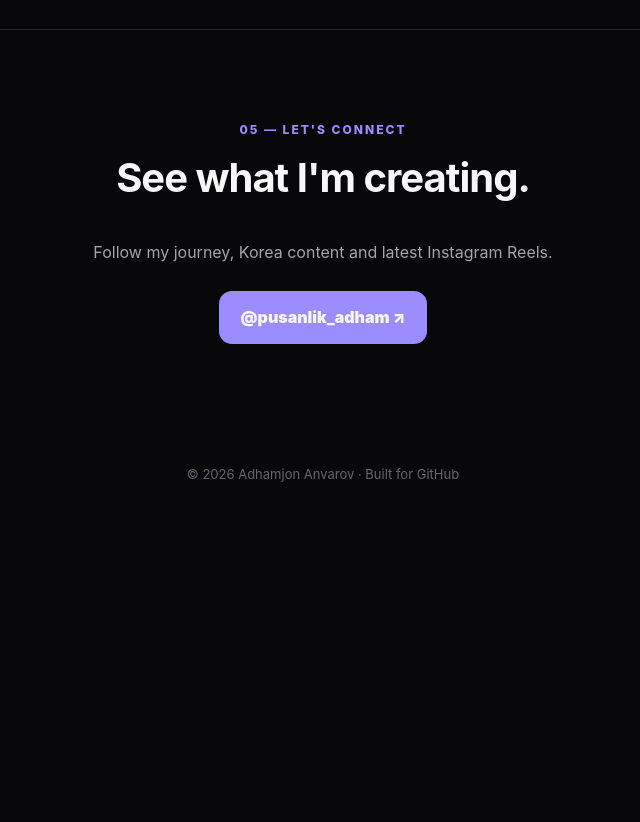
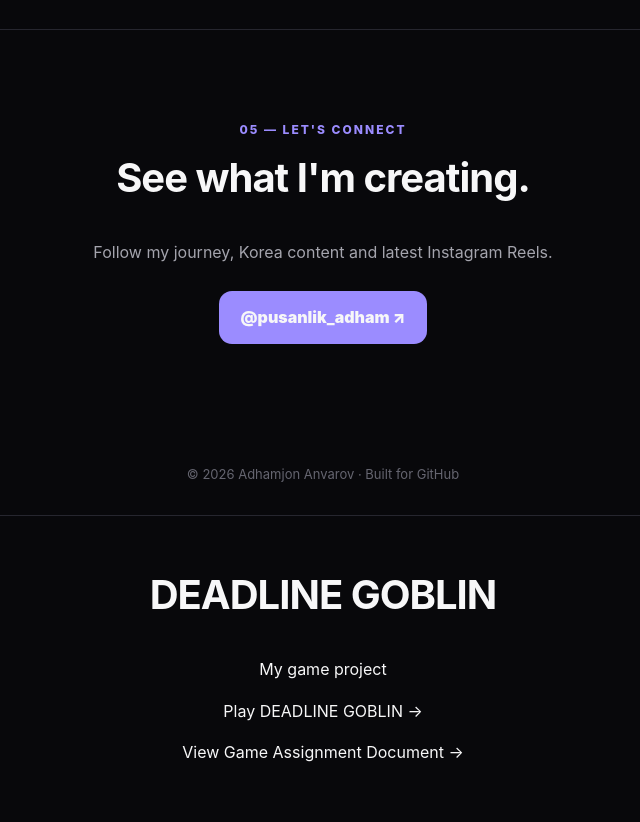
Before and after one commit to adhamjon5454/Portfolio, a plain HTML site: page index.html in a window 1280 px wide. Shown: the part 2653-3475 px from the top of the page, without its empty margins (317-957 px from the left). Before the commit the page ends 3168 px from the top, so only its background shows below. Drawn offline with Linux system fonts and the light colour scheme.

Commit message:
Update index.html

```diff
--- a/index.html
+++ b/index.html
@@ -17,4 +17,15 @@
 <section><div class="wrap"><div class="eyebrow">04 — Interests</div><h2>Things I enjoy.</h2><div class="tags"><span class="tag">✈️ Traveling</span><span class="tag">📱 Social Media</span><span class="tag">📈 Digital Marketing</span><span class="tag">💼 Business</span></div></div></section>
 <section id="contact" class="contact"><div class="wrap"><div class="eyebrow">05 — Let's connect</div><h2>See what I'm creating.</h2><p>Follow my journey, Korea content and latest Instagram Reels.</p><a class="ig" href="https://instagram.com/pusanlik_adham" target="_blank">@pusanlik_adham ↗</a></div></section>
 <footer>© 2026 Adhamjon Anvarov · Built for GitHub</footer>
-</body></html>
+<section style="padding:40px;text-align:center">
+  <h2>DEADLINE GOBLIN</h2>
+  <p>My game project</p>
+  <a href="deadline_goblin.html" target="_blank">
+    Play DEADLINE GOBLIN →
+  </a>
+  <p>
+    <a href="https://docs.google.com/document/d/1K1MOI4pvVihlRhYn68Ix13ThyorD8kZiji4nkVvTroE/edit?usp=sharing" target="_blank">
+      View Game Assignment Document →
+    </a>
+  </p>
+</section> </body></html>
```
